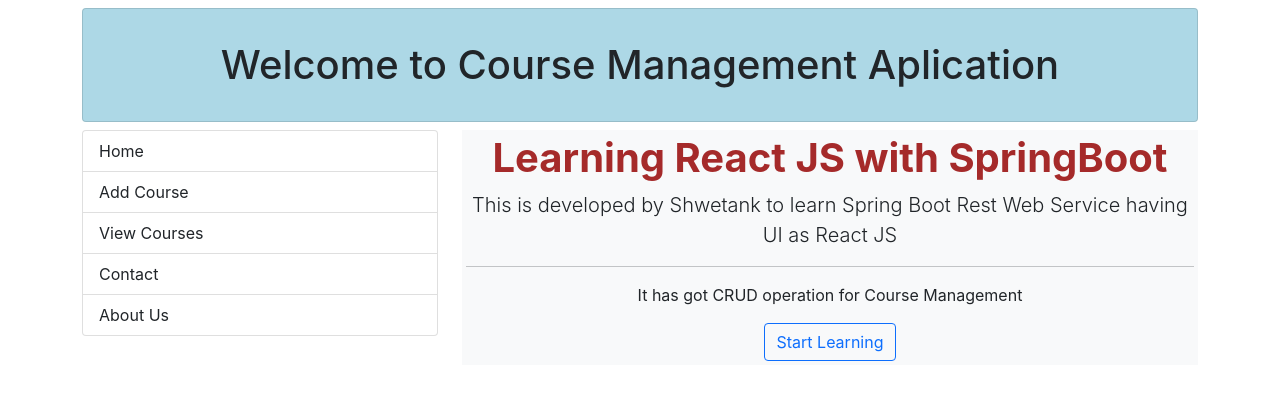
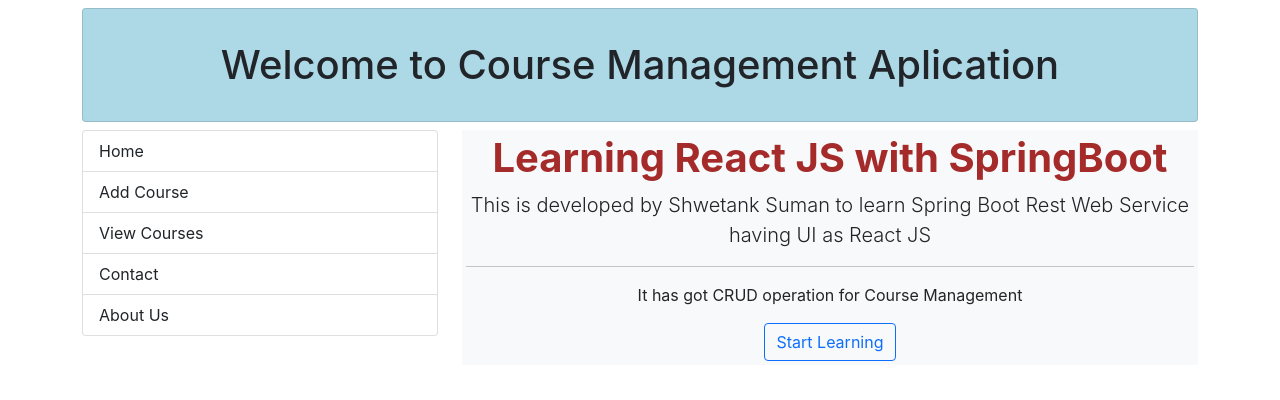
Before and after one commit to sumanshwetank/React-SpringRest-AWS-Devops, a React (Create React App) app in the folder springbootpractice/frontend/: page / in a window 1280 px wide. Shown: the top 400 px of the page. Built offline with nearby package versions, Linux system fonts and the light colour scheme; the HTML template or start-up script is replaced by a standard one.

Commit message:
Update Home.js

```diff
--- a/springbootpractice/frontend/src/components/Home.js
+++ b/springbootpractice/frontend/src/components/Home.js
@@ -9,7 +9,7 @@
     return (
         <div className="bg-light p-1 rounded-lg text-center">
             <h1 className="display-6" style={{fontWeight:"bold",color:"brown"}}>Learning React JS with SpringBoot</h1>
-            <p className="lead">This is developed by Shwetank to learn Spring Boot Rest Web Service having UI as React JS</p>
+            <p className="lead">This is developed by Shwetank Suman to learn Spring Boot Rest Web Service having UI as React JS</p>
             <hr className="my-3" />
             <p>It has got CRUD operation for Course Management</p>
             <Container>
```
